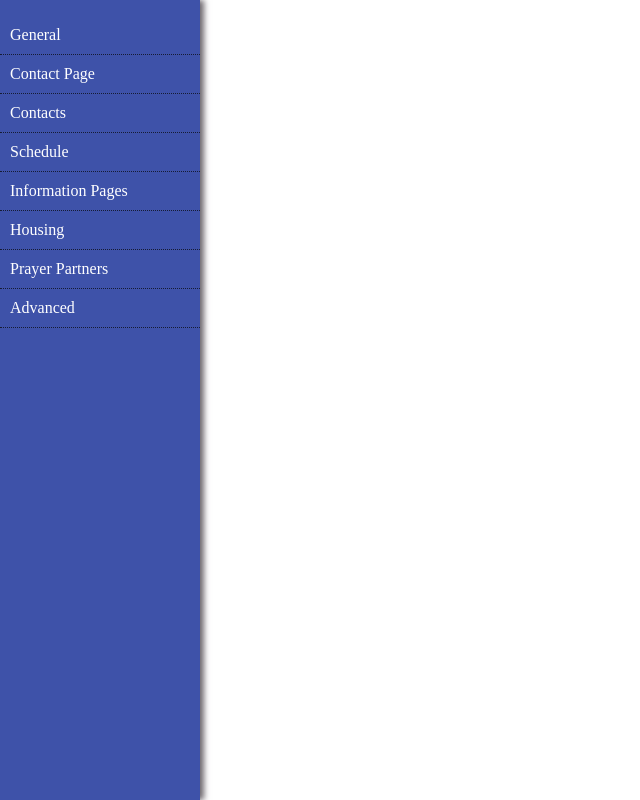
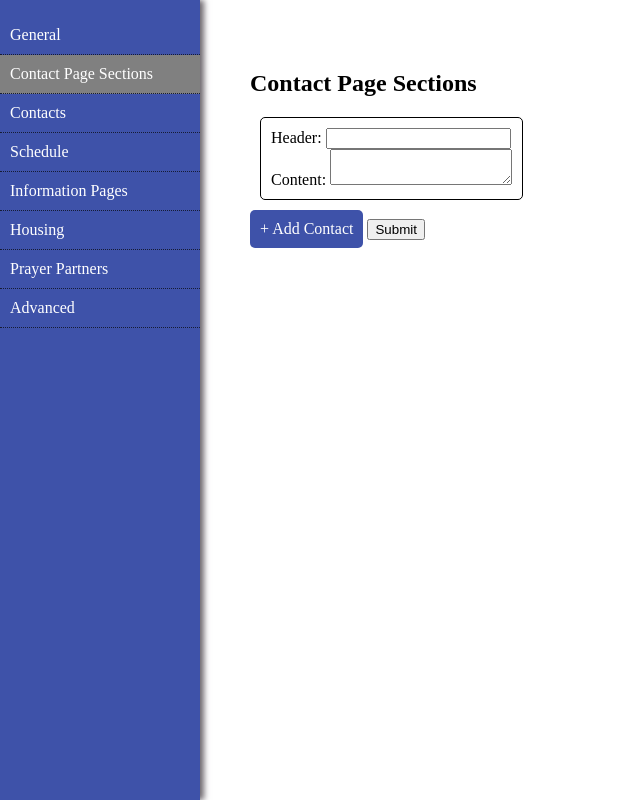
Before and after one commit to LightSys/eventApp-data, a PHP site: page /contact-page.php in a window 1280 px wide. Shown: the whole page, without its empty margins (0-640 px from the left). Run offline with PHP 8.4, Linux system fonts and the light colour scheme.

Commit message:
added input fields for contact page sections

```diff
--- a/edit/contact-page.php
+++ b/edit/contact-page.php
@@ -1,11 +1,41 @@
 <html>
-	<head>
-		<link rel="stylesheet" href="../styles/styles.css" />
-	</head>
+	<?php include("../templates/head.php"); ?>
 
 	<body>
 		<?php include("../templates/left-nav.php"); ?>
+		<style>
+			#contact-page-sections {
+				background-color: grey;
+				color: white;
+			}
+		</style>
 
+		<section id="main">
+			<h1>Contact Page Sections</h1>
+			<form id="contactPageSectionForm">
+				<div id="sectionCards">
+				</div>
+				<div class="btn" onclick="addSection()">+ Add Contact</div>
+				<input type="submit" value="Submit">
+			</form>
+		</section>
+
+	</body>
+
+	<script>
+		var counter = 0;
+
+		$(document).ready(function() {
+			addSection();
+		});
+
+		function addSection() {
+			var html = '<div class="contact-card">Header: <input type="text" name="header' + counter + '"><br>'
+						+ 'Content: <textarea name="content' + counter + '"></textarea><br></div>';
+			addFields(html, 'sectionCards');
+			counter++;
+		}
+	</script>
 
 
 	</body>
--- a/edit/schedule.php
+++ b/edit/schedule.php
@@ -2,6 +2,12 @@
 	<?php include("../templates/head.php"); ?>
 	<body>
 		<?php include("../templates/left-nav.php"); ?>
+		<style>
+			#schedule {
+				background-color: grey;
+				color: white;
+			}
+		</style>
 		<section id="main">
 			<h1>Schedule</h1>
 			<form>
--- a/templates/left-nav.php
+++ b/templates/left-nav.php
@@ -1,7 +1,7 @@
 <nav>
     <ol>
         <a href="general.php"><li id="general">General</li></a>
-        <a href="contact-page.php"><li id="contact-pages">Contact Page</li></a>
+        <a href="contact-page.php"><li id="contact-page-sections">Contact Page Sections</li></a>
         <a href="contacts.php"><li id="contacts">Contacts</li></a>
         <a href="schedule.php"><li id="schedule">Schedule</li></a>
         <a href="information-page.php"><li id="information-pages">Information Pages</li></a>
```
Also changed, not shown: edit/contacts.php (+5 -10 lines).
